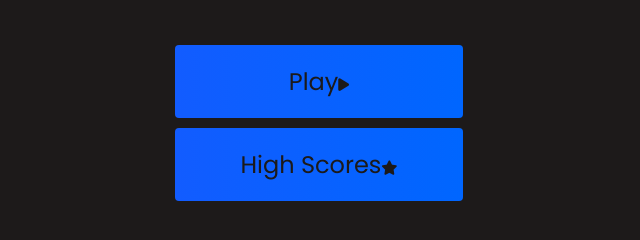
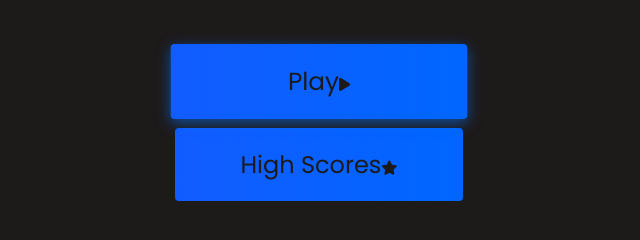
Before and after one commit to MRWaelGhandoura/Quiz-Knowledge, a plain HTML site: page index.html in a window 1280 px wide. In both pictures the pointer is over the link "Play". Shown: the part 332-572 px from the top of the page, without its empty margins (321-961 px from the left). Drawn offline with Linux system fonts and the light colour scheme.

Commit message:
styling hover for the buttons

```diff
--- a/assets/css/style.css
+++ b/assets/css/style.css
@@ -68,3 +68,14 @@ h2 {
     background: linear-gradient(90deg, rgb(18, 92, 255) 0%, rgb(0, 102, 255) 100%);
     border-radius: 4px;
 }
+
+.btn:hover {
+    cursor: pointer;
+    box-shadow: 0 0.4rem 1.4rem 0 rgba(8, 114, 244, 0.6);
+    transition: transform 150ms;
+    transform: scale(1.03);
+}
+
+.btn[disabled]:hover {
+     cursor: not-allowed;
+}
```
